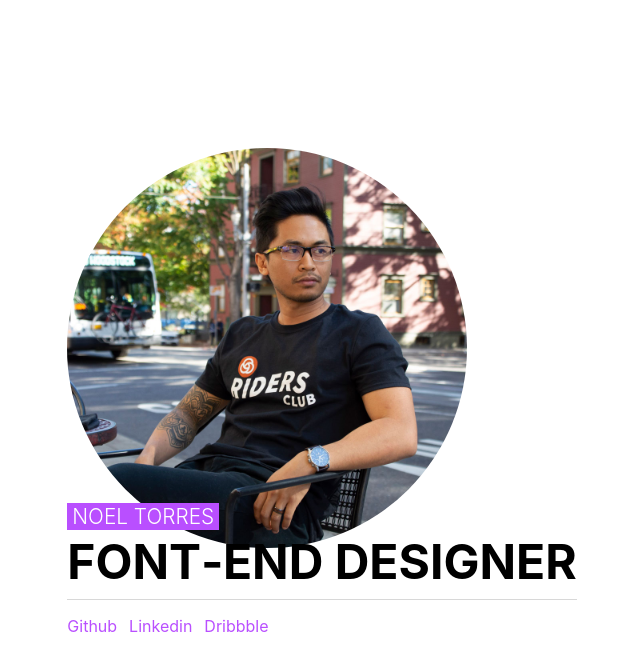
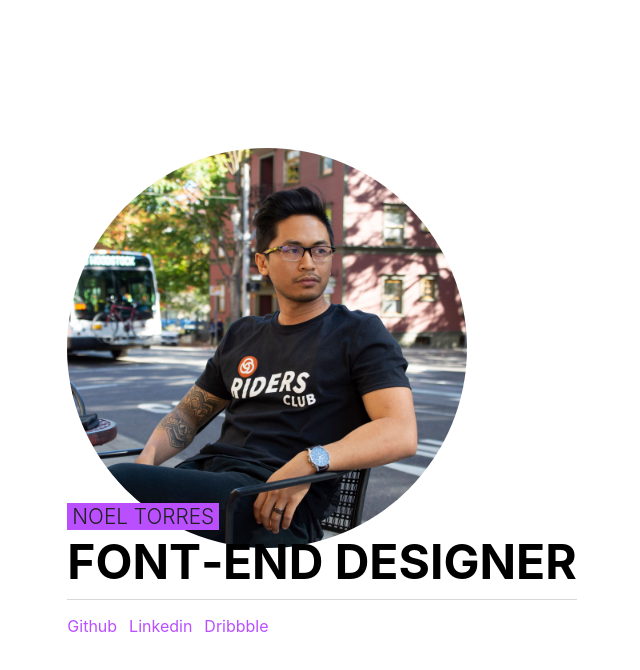
Before and after one commit to noletorious/noletorious.com-2021, a Next.js app: page / in a window 1280 px wide. Shown: the top 670 px of the page, without its empty margins (318-958 px from the left). Built offline with nearby package versions, Linux system fonts and the light colour scheme.

Commit message:
Update typo and accent text color

```diff
--- a/styles/Home.module.css
+++ b/styles/Home.module.css
@@ -33,7 +33,7 @@
   font-size: 0.65em;
   font-weight: 300;
   background-color: rgb(185, 79, 255);
-  color: #fff;
+  color: #222;
   padding: 1px 5px;
 }
 
```
